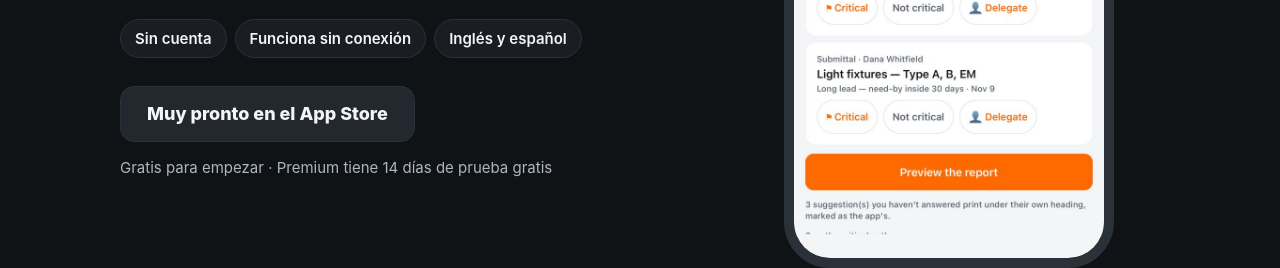
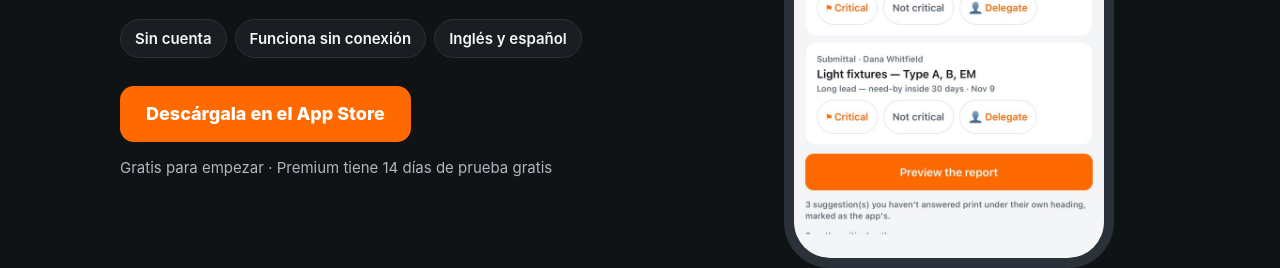
Before and after one commit to Rubenbalda/formark-site, a plain HTML site: page es/index.html in a window 1280 px wide. Shown: the part 534-802 px from the top of the page. Drawn offline with Linux system fonts and the light colour scheme.

Commit message:
App Store button: Download on the App Store (EN + ES) now that Formark 1.0 is live
Co-Authored-By: Claude Fable 5.2 <noreply@anthropic.com>
Claude-Session: https://claude.ai/code/session_015bUUEz5anrwonqmq7VZ9d5

```diff
--- a/es/index.html
+++ b/es/index.html
@@ -72,7 +72,7 @@ footer{border-top:1px solid var(--line);padding:24px 0 44px;font-size:15px;color
 <div><h1>El escritorio de campo del <span>superintendente de obra.</span></h1>
 <p class="lead">Pendientes, bitácora de obra, el lookahead de dos semanas y el rastro de documentos, en tu iPhone, con o sin señal.</p>
 <ul class="chips"><li>Sin cuenta</li><li>Funciona sin conexión</li><li>Inglés y español</li></ul>
-<span class="cta soon">Muy pronto en el App Store</span>
+<a class="cta" href="https://apps.apple.com/app/formark-punch-list-daily-log/id6828216285">Descárgala en el App Store</a>
 <p class="under">Gratis para empezar · Premium tiene 14 días de prueba gratis</p></div>
 <div class="phone"><img src="/img/1-critical.jpg" width="660" height="1434" alt="Pantalla de Formark: Critical path"></div>
 </div></div>
@@ -82,7 +82,7 @@ footer{border-top:1px solid var(--line);padding:24px 0 44px;font-size:15px;color
 <div class="card plan"><h3>Gratis</h3><p class="price">Maneja dos obras reales gratis</p><ul><li>Pendientes, tareas y observaciones</li><li>Fotos y anotaciones ilimitadas</li><li>Fotos de obra y bitácora de obra</li><li>Registro de incidentes con el reloj de OSHA</li></ul></div>
 <div class="card plan premium"><h3>Formark Premium</h3><p class="price">$19.99 al mes o $179.99 al año</p><span class="tag">14 días de prueba gratis</span><ul><li>Obras ilimitadas, juegos de planos completos y voz en inglés y español</li><li>Lookahead, hoja de planeación, ruta crítica y delegar</li><li>Submittals, transmittals, hilos por empresa y el recorrido de verificación</li><li>Tu logo y tu línea de empresa en cada reporte, y un resumen de obras para tu PM</li><li>Reportes de mano de obra, hoja de horas semanal y el PDF del reporte de incidente (equivalente al Formulario 301 de OSHA)</li></ul></div>
 </div><p class="note">Si algún día dejas Premium, cada obra se puede leer, exportar y respaldar.</p><p class="note">Formark no está afiliado a OSHA y no es asesoría legal; el empleador sigue siendo responsable de sus registros.</p></div></section>
-<section><div class="wrap"><p class="closing">Hecha por gente que de verdad ha dirigido obras.</p><span class="cta soon">Muy pronto en el App Store</span>
+<section><div class="wrap"><p class="closing">Hecha por gente que de verdad ha dirigido obras.</p><a class="cta" href="https://apps.apple.com/app/formark-punch-list-daily-log/id6828216285">Descárgala en el App Store</a>
 <p class="under">Preguntas: <a href="mailto:info@formark.io">info@formark.io</a></p></div></section>
 </main>
 <footer><div class="wrap">Formark es de Forja Labs · <a href="mailto:support@formark.io">support@formark.io</a></div></footer>
```
Also changed, not shown: index.html (+2 -2 lines).
